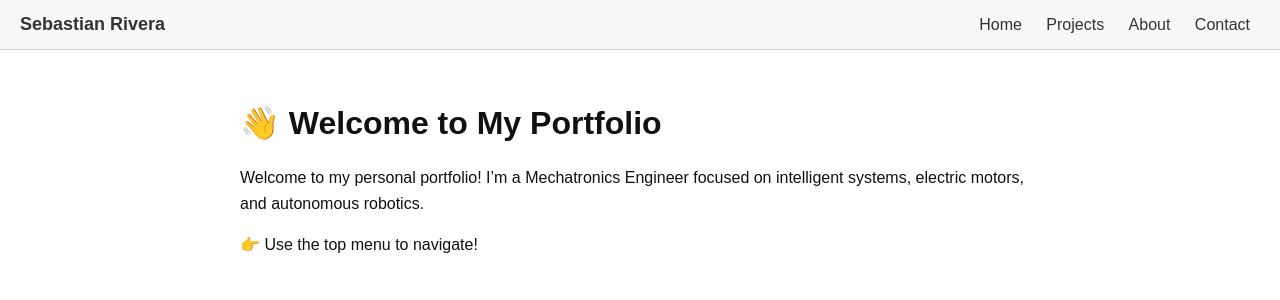
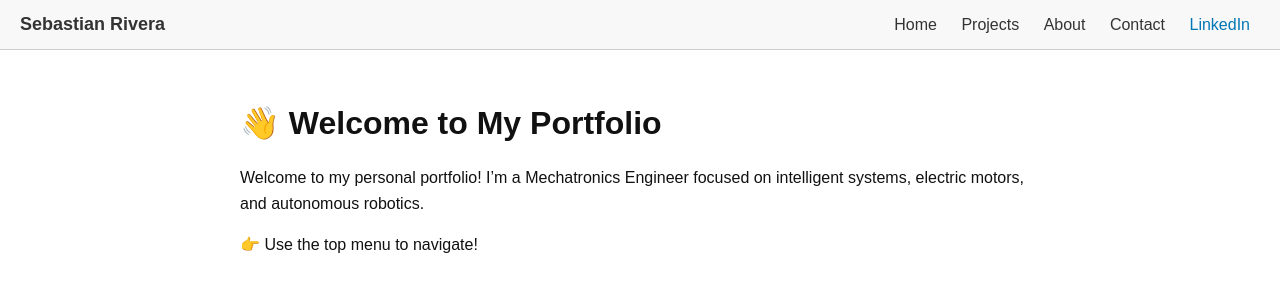
Before and after one commit to SebasFelipeRA/sebastianriveraportfolio, a Jekyll site: the page built from index.md, in a window 1280 px wide. Shown: the top 300 px of the page. Built offline with Jekyll 4.4.1, drawn with Linux system fonts in a browser that asks for light colours.

Commit message:
Update default.html

```diff
--- a/_layouts/default.html
+++ b/_layouts/default.html
@@ -75,6 +75,7 @@
         <a href="/sebastianriveraportfolio/projects">Projects</a>
         <a href="/sebastianriveraportfolio/about">About</a>
         <a href="/sebastianriveraportfolio/contact">Contact</a>
+        <a href="https://www.linkedin.com/in/sebasrivera" target="_blank" style="color: #0077b5;">LinkedIn</a>
       </div>
     </div>
 
```
